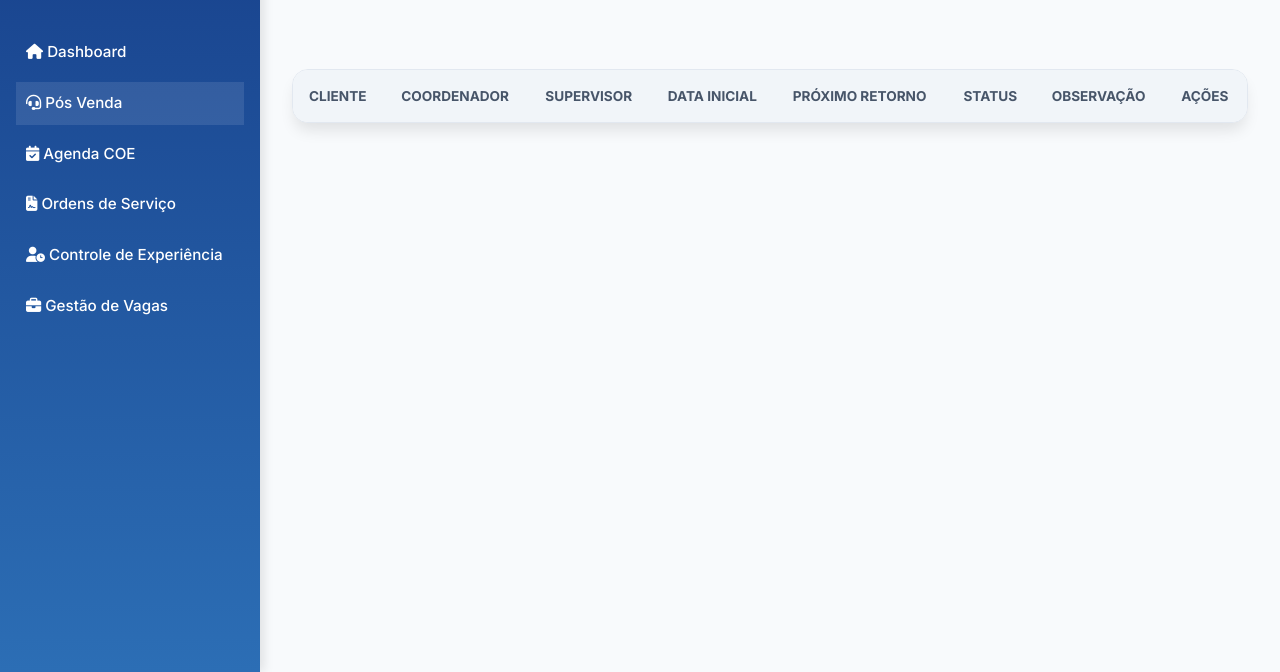
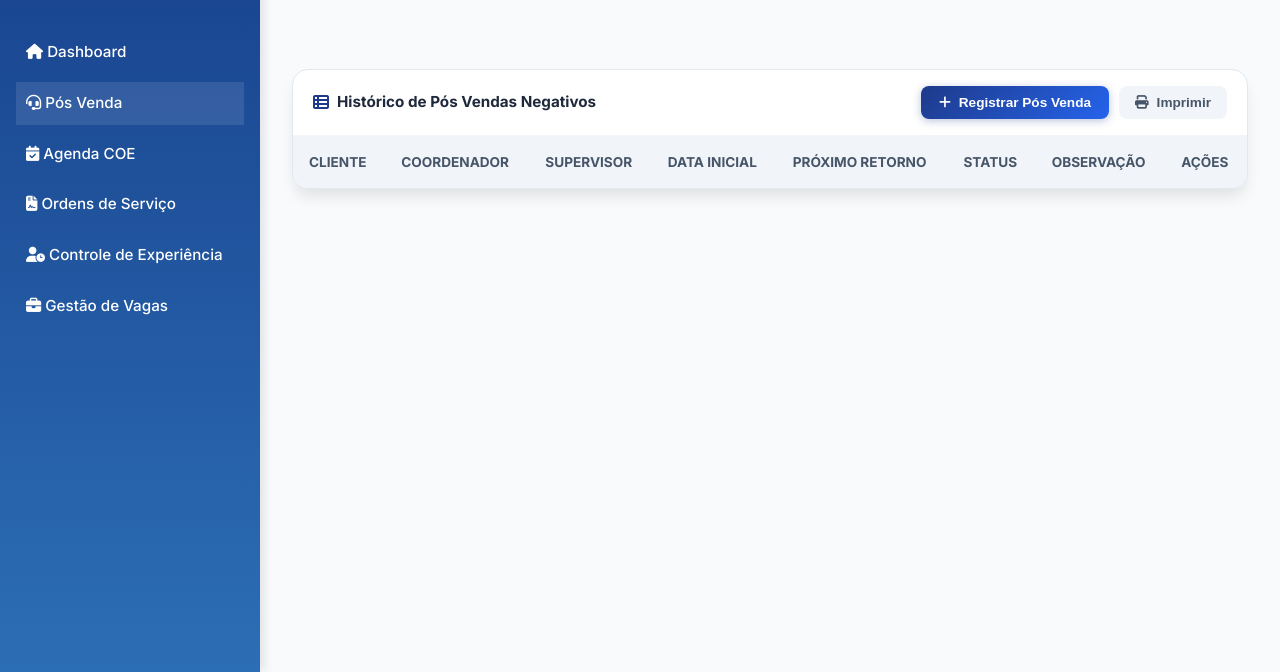
Before and after one commit to KanedaN1/embraps-coe-dashboard, a plain HTML site: page pos-venda.html in a window 1280 px wide. Shown: the part 128-800 px from the top of the page. Drawn offline with Linux system fonts and the light colour scheme; no server answers.

Commit message:
feat: pos-venda - botao registrar dentro da tabela com interceptor de PIN

```diff
--- a/pos-venda.html
+++ b/pos-venda.html
@@ -53,6 +53,31 @@
             </div>
 
             <div class="pv-table-card">
+                <!-- Barra de ações da tabela -->
+                <div style="display: flex; justify-content: space-between; align-items: center; padding: 16px 20px; border-bottom: 1px solid #f1f5f9; flex-wrap: wrap; gap: 10px;">
+                    <div style="display: flex; align-items: center; gap: 8px;">
+                        <i class="fa-solid fa-table-list" style="color: #1e3a8a;"></i>
+                        <strong style="color: #1e293b; font-size: 0.95rem;">Histórico de Pós Vendas Negativos</strong>
+                    </div>
+                    <div style="display: flex; gap: 10px; align-items: center;">
+                        <button
+                            onclick="pv_handleAcaoRestrita('novo')"
+                            style="display: flex; align-items: center; gap: 8px; padding: 9px 18px; background: linear-gradient(135deg, #1e3a8a, #2563eb); color: white; border: none; border-radius: 8px; font-weight: 600; font-size: 0.85rem; cursor: pointer; box-shadow: 0 2px 8px rgba(30,58,138,0.3); transition: opacity 0.2s;"
+                            onmouseover="this.style.opacity='0.85'"
+                            onmouseout="this.style.opacity='1'"
+                        >
+                            <i class="fa-solid fa-plus"></i> Registrar Pós Venda
+                        </button>
+                        <button
+                            onclick="pv_print()"
+                            style="display: flex; align-items: center; gap: 8px; padding: 9px 16px; background: #f1f5f9; color: #475569; border: none; border-radius: 8px; font-weight: 600; font-size: 0.85rem; cursor: pointer; transition: opacity 0.2s;"
+                            onmouseover="this.style.opacity='0.75'"
+                            onmouseout="this.style.opacity='1'"
+                        >
+                            <i class="fa-solid fa-print"></i> Imprimir
+                        </button>
+                    </div>
+                </div>
                 <table class="pv-table">
                     <thead>
                         <tr>
```
